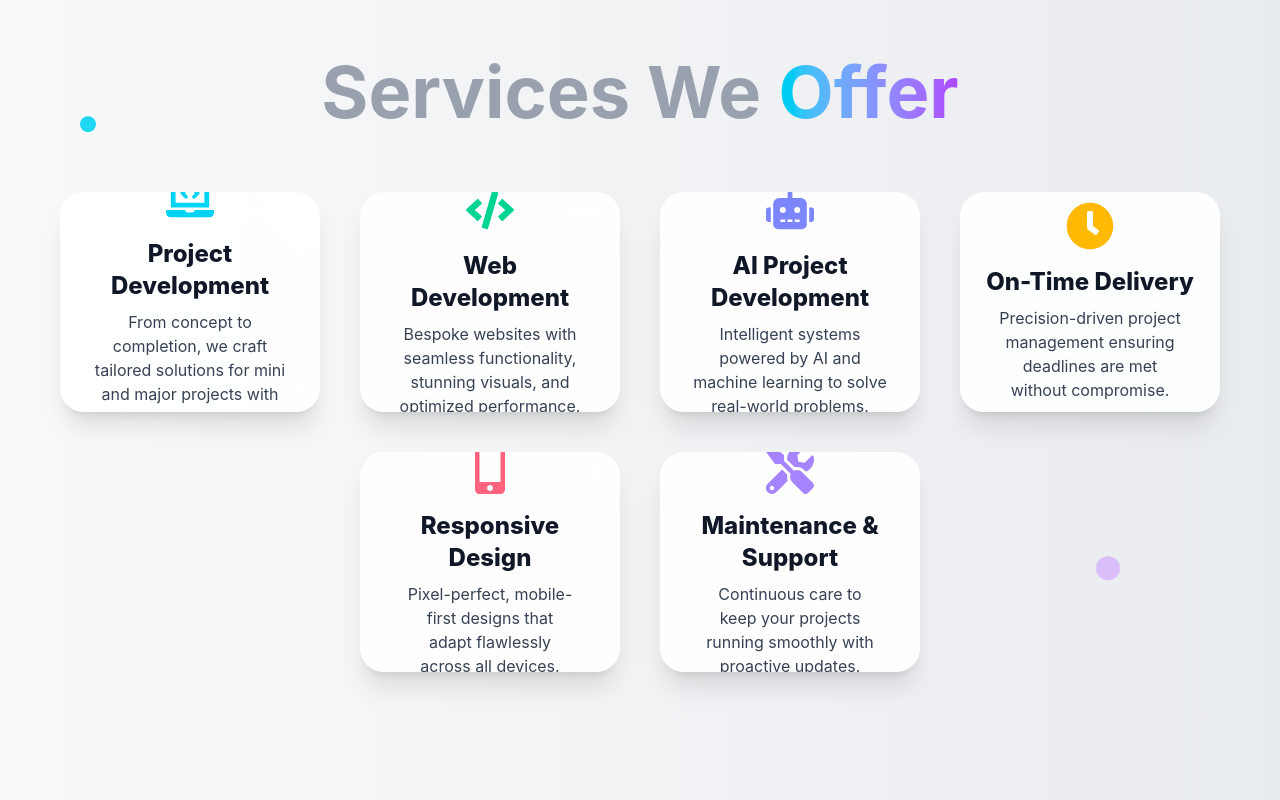
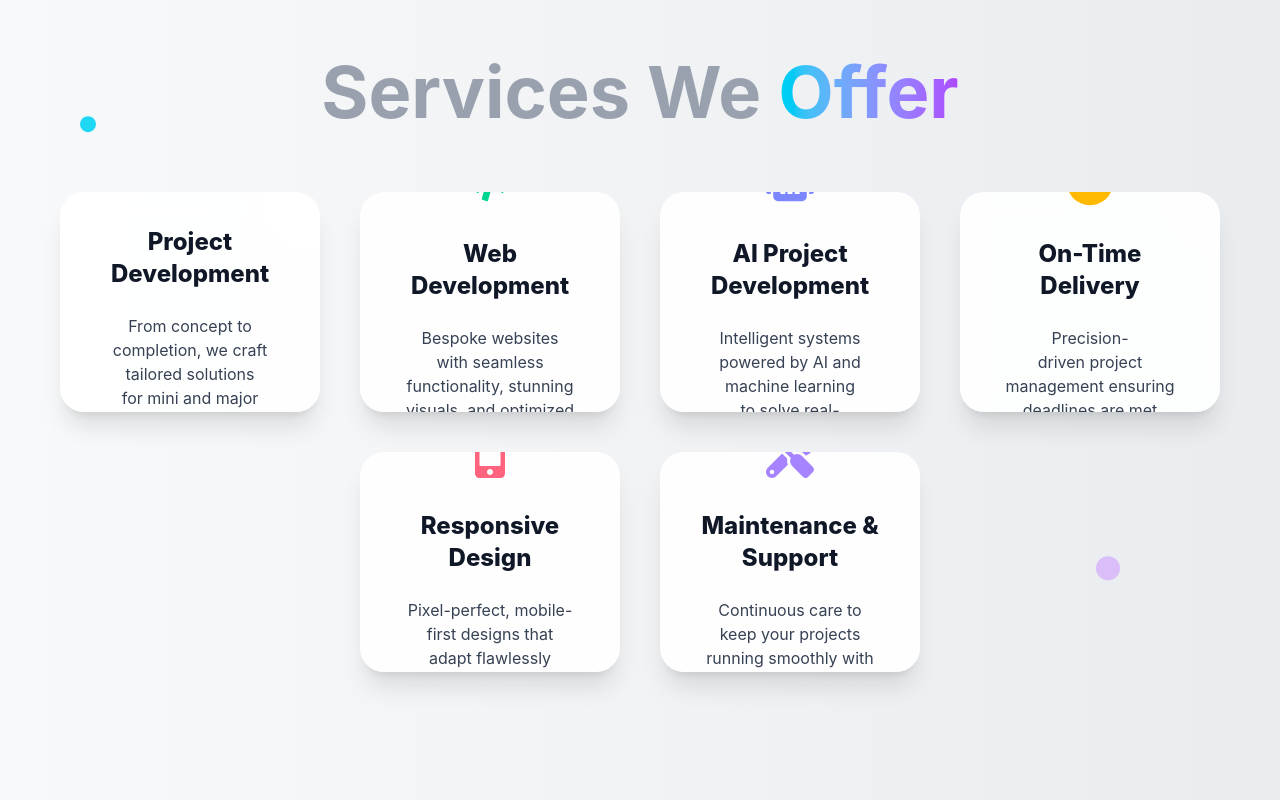
Before and after one commit to Vinay0726/codemyprojectreact, a React (Vite) app: page / in a window 1280 px wide. Shown: the part 1320-2120 px from the top of the page. Built offline with nearby package versions, Linux system fonts and the light colour scheme.

Commit message:
update code for deploy

```diff
--- a/src/component/CopyRightFooter.jsx
+++ b/src/component/CopyRightFooter.jsx
@@ -8,7 +8,7 @@ const footerVariants = {
 const CopyRightFooter = () => {
   return (
     <motion.footer
-      className="relative py-4 bg-gray-800 backdrop-blur-lg text-gray-300 font-mono text-xs md:text-sm border-t border-gray-700"
+      className="py-4 bg-gray-800 backdrop-blur-lg text-gray-300 font-mono text-xs md:text-sm border-t border-gray-700"
       initial="hidden"
       whileInView="visible"
       variants={footerVariants}
--- a/src/component/ServiceSection.jsx
+++ b/src/component/ServiceSection.jsx
@@ -61,7 +61,7 @@ const services = [
 const ServiceCard = ({ title, description, details, icon, gradient }) => {
   return (
     <motion.div
-      className={`h-[220px] w-[260px] relative bg-white/90 backdrop-blur-md shadow-xl rounded-3xl p-6  transform transition-all duration-500 hover:shadow-2xl hover:-translate-y-2 group overflow-hidden flex justify-center items-center`}
+      className={`h-[220px] w-[260px] relative bg-white/90 backdrop-blur-md shadow-xl rounded-3xl p-8  transform transition-all duration-500 hover:shadow-2xl hover:-translate-y-2 group overflow-hidden flex justify-center items-center`}
       initial={{ opacity: 0, y: 60 }}
       animate={{ opacity: 1, y: 0 }}
       whileHover={{ scale: 1.03, rotate: 1 }}
@@ -81,16 +81,16 @@ const ServiceCard = ({ title, description, details, icon, gradient }) => {
       />
       <div className="relative z-10">
         <motion.div
-          className="flex justify-center"
+          className="flex justify-center p-2"
           whileHover={{ rotate: 360 }}
           transition={{ duration: 0.8 }}
         >
           {icon}
         </motion.div>
-        <h3 className="text-2xl font-extrabold mt-4 text-gray-900 text-center group-hover:text-white transition-colors duration-300">
+        <h3 className="text-2xl p-2 font-extrabold mt-4 text-gray-900 text-center group-hover:text-white transition-colors duration-300">
           {title}
         </h3>
-        <p className="text-gray-700 mt-2 text-center text-balance group-hover:text-white/90 transition-colors duration-300 ">
+        <p className="text-gray-700 p-2 mt-2 text-center text-balance group-hover:text-white/90 transition-colors duration-300 ">
           {description}
         </p>
       </div>
```
Also changed, not shown: 4 other files (tests, documents, lock files or other folders).
